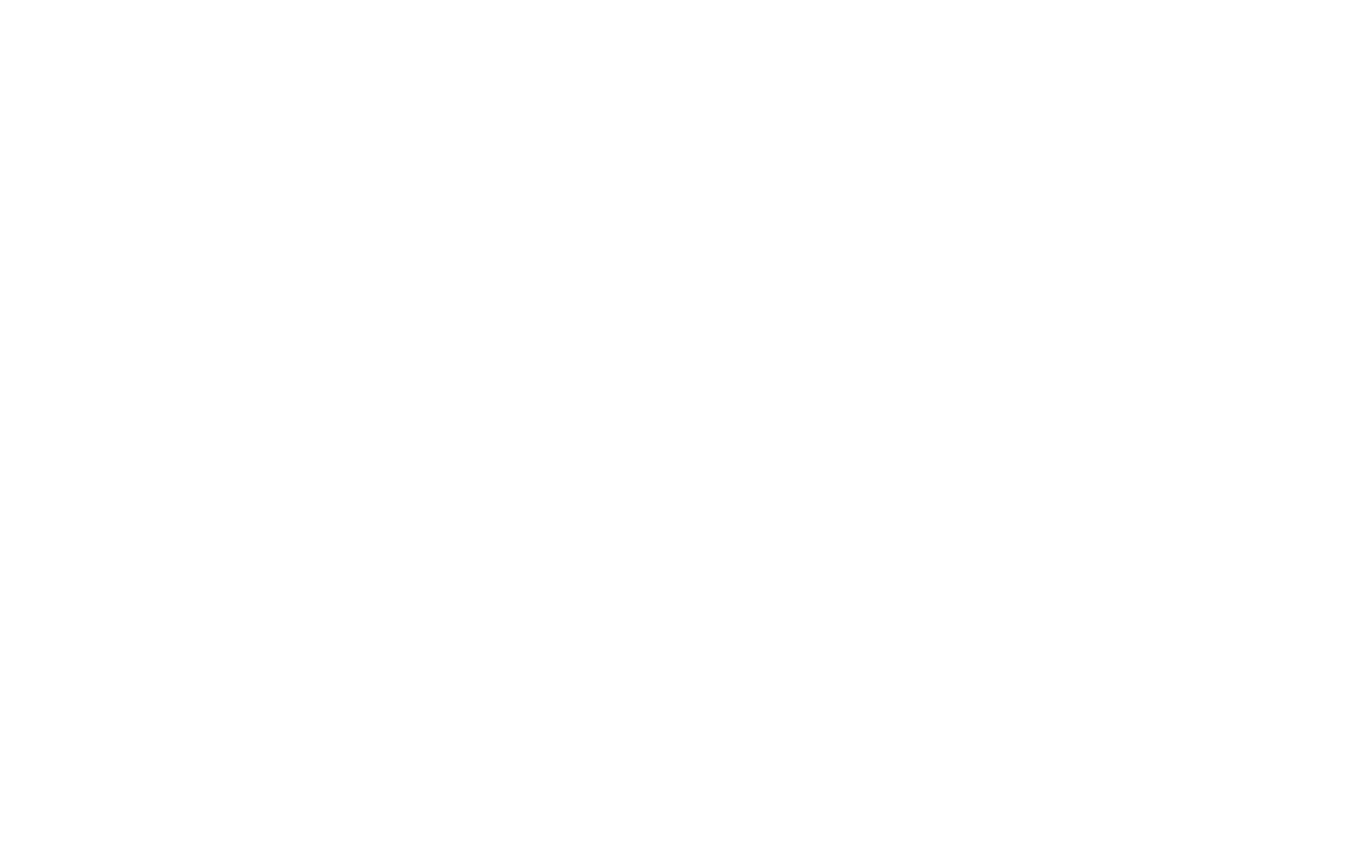
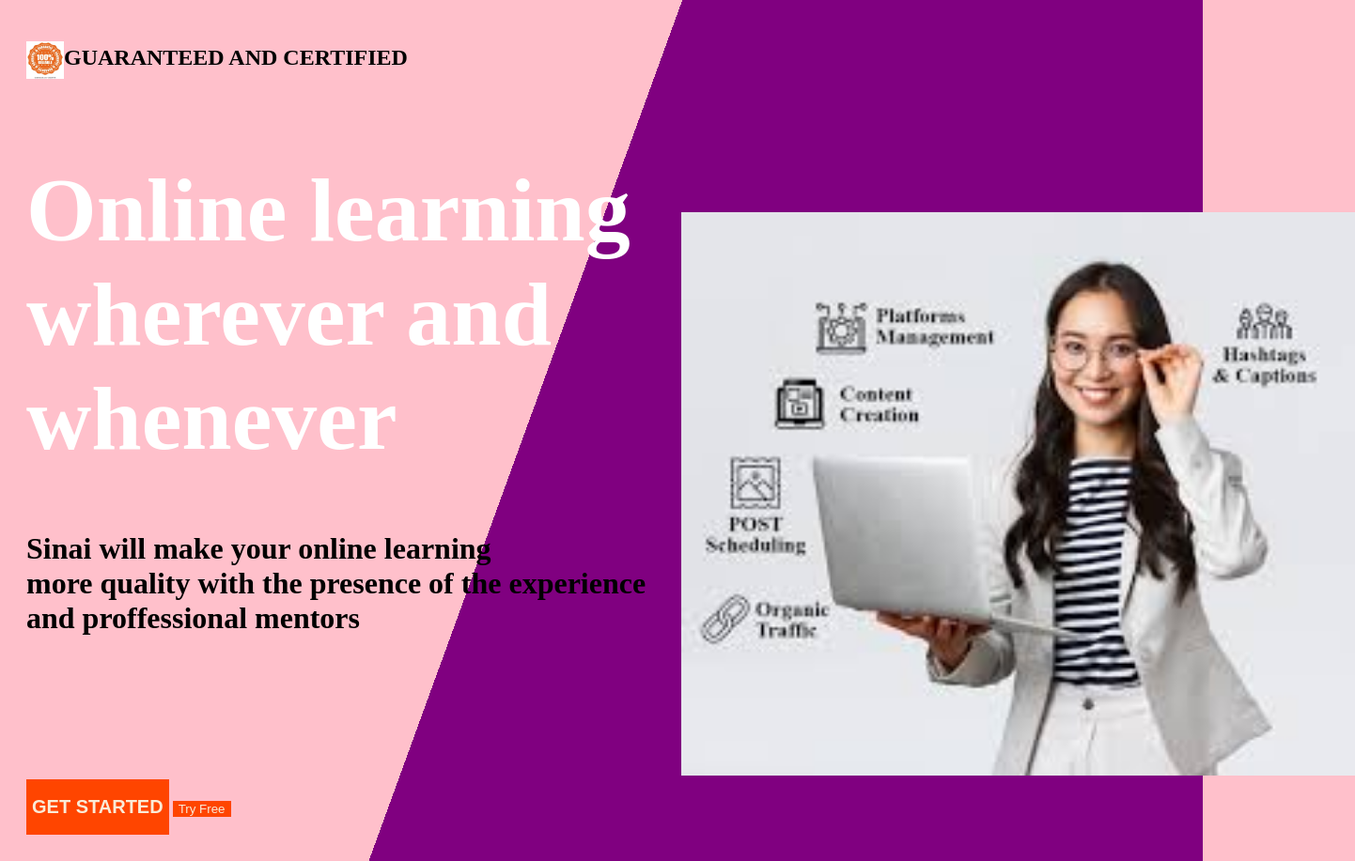
Before and after one commit to Kibaara-wangu/git-flow-test, a plain HTML site: page index.html in a window 1280 px wide. Shown: the whole page at 94% size, 1442 px wide, since content can reach past the window. Before the commit the page ends 800 px from the top, so only its background shows below. Drawn offline with Linux system fonts and the light colour scheme.

Commit message:
added body

```diff
--- a/index.html
+++ b/index.html
@@ -1,11 +1,29 @@
 <!DOCTYPE html>
 <html lang="en">
 <head>
+    <link rel="stylesheet" href="style.css">
     <meta charset="UTF-8">
     <meta name="viewport" content="width=device-width, initial-scale=1.0">
     <title>Document</title>
 </head>
 <body>
+    <div class="container">
+
+        <p><img src="Guaranteed.webp" alt="icon" class="icon" style="width: 40px; height: 40px;"> <p><h2>GUARANTEED AND CERTIFIED</h2></p></p>
+       </div>
+       <div class="paragraph">
+       <div>
+       <h1>Online learning <br> wherever and <br> whenever</h1>
+
+       <p><h4>Sinai will make your online learning <br>more quality with the presence of the experience<br> and proffessional mentors</h4></p>
+       <br><br>
+    </div>
+       <div class="image1">
+        <img src="image2.jpeg" alt="" style="height: 600px; height: 600px;">
+       </div>
+    </div>
+       <button id="button"><h2>GET STARTED</h2></button>
+       <button id="try">Try Free</button>
 
 </body>
 </html>
--- a/style.css
+++ b/style.css
@@ -0,0 +1,48 @@
+
+#first{
+    color: orangered;
+}
+body{
+    background-color: aqua;
+    border: 1px solid;
+    padding: 20px;
+    background: linear-gradient(110deg,pink 45%, purple 40%);
+    border: none;
+}
+.image{
+    height: 30px;
+    width: 30px;
+    display: flex;
+
+}
+button{
+    color: orangered;
+    border: none;
+}
+
+.container{
+    display: flex;
+
+    }
+    .image1{
+
+        margin-left: auto;
+        margin-right: auto;
+        margin-top: 10%;
+         width: 40%;
+        border-radius: 30px solid;
+   }
+   h1{
+    font-size: 600%;
+    color: white;
+   }
+    h4{
+        font-size: 200%;
+    }
+    .paragraph{
+        display: flex;
+    }
+    button{
+        background-color: orangered;
+        color: antiquewhite;
+    }
```
Also changed, not shown: Guaranteed.webp (added), image1.jpeg (added), image2.jpeg (added).
